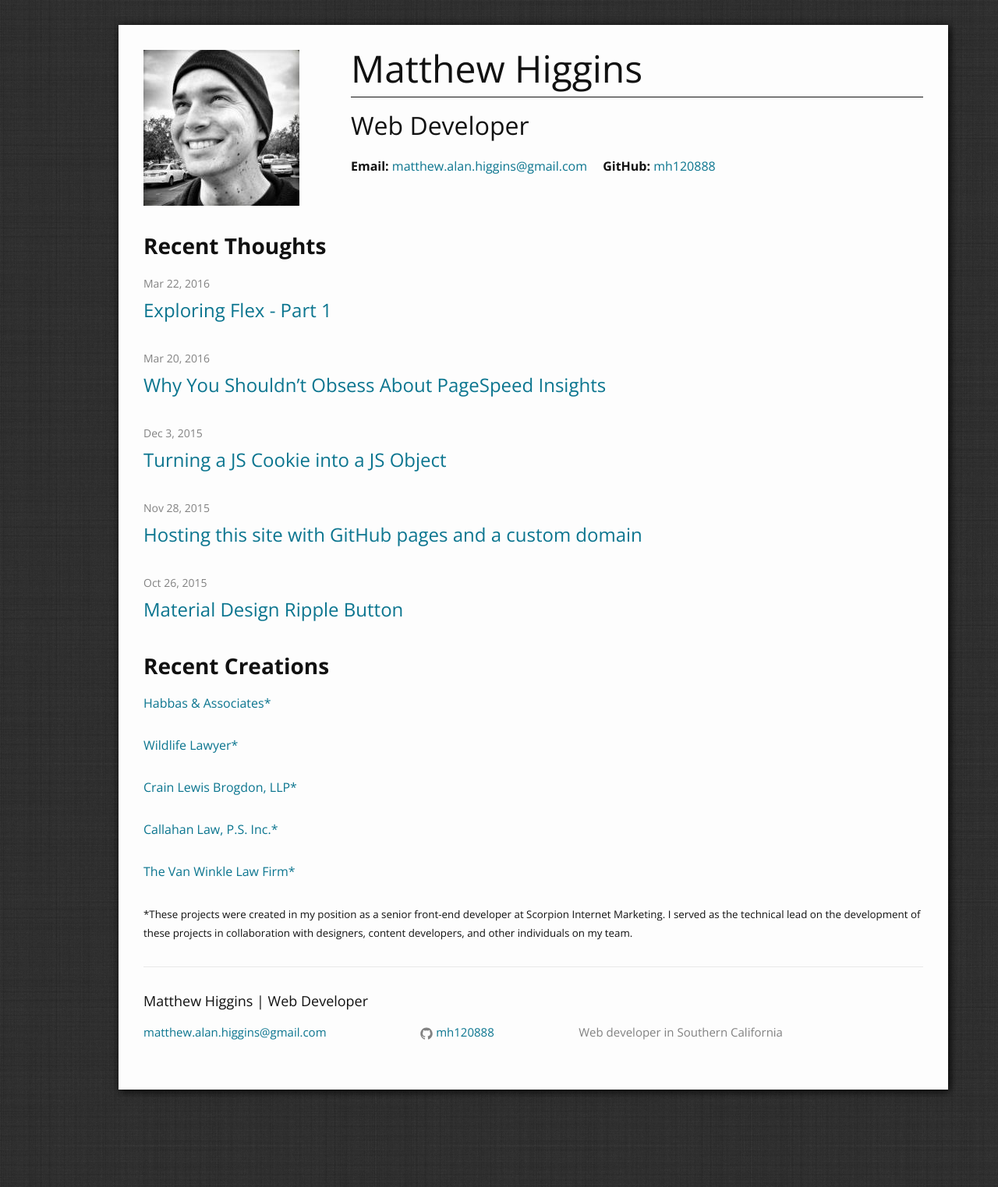
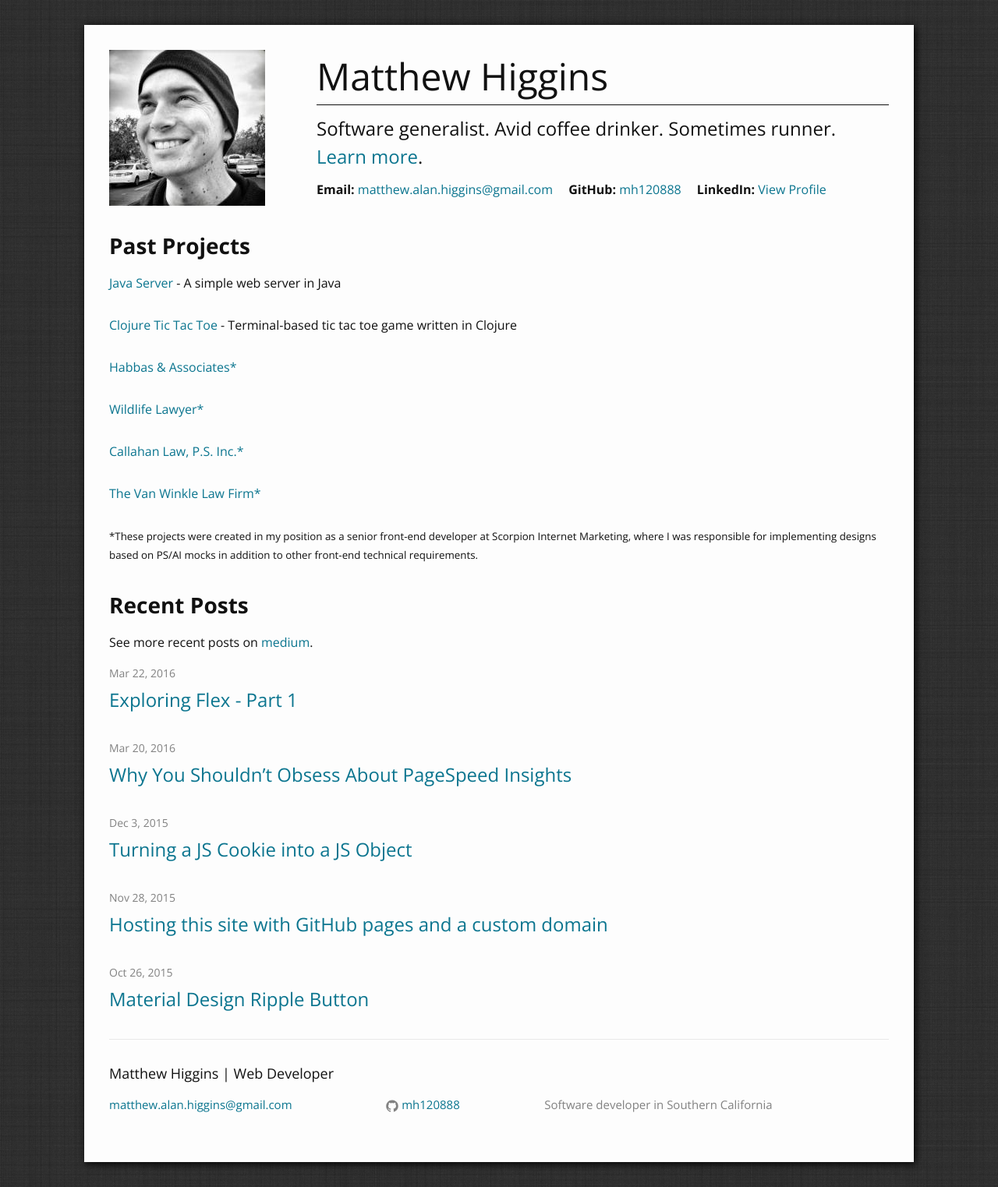
Before and after one commit to mh120888/new-portfolio, a Jekyll site: the page built from index.html, in a window 1280 px wide. Shown: the whole page at 78% size. Built offline with Jekyll 4.4.1, drawn with Linux system fonts in a browser that asks for light colours; before the commit the page ends 1430 px from its top, so only the background shows below that.

Commit message:
Update site with changes from 8th Light (medium blogs, updated about page).
Also adds some minor styling changes.

```diff
--- a/_config.yml
+++ b/_config.yml
@@ -2,10 +2,9 @@
 title: Matthew Higgins | Web Developer
 email: matthew.alan.higgins@gmail.com
 description: > # this means to ignore newlines until "baseurl:"
-  Matthew Higgins is a web developer currently located in the Los Angeles area. Since 2014 he has worked primarily as a front end developer,
-  but he also has experience as a full stack Rails developer.
+  Matthew Higgins is a web developer currently located in the Los Angeles area. He has worked as both a front-end and full stack software developer with technologies including Ruby on Rails, Java, Spring, Spring Batch, and Clojure.
 footer_info: > # this means to ignore newlines until "baseurl:"
-  Web developer in Southern California
+  Software developer in Southern California
 baseurl: "" # the subpath of your site, e.g. /blog/
 url: "http://www.matthewalanhiggins.com" # the base hostname & protocol for your site
 github_username:  mh120888
--- a/_layouts/home.html
+++ b/_layouts/home.html
@@ -10,9 +10,11 @@
             <div class='img-wrapper'><img src={{ "/images/profile.jpeg" | prepend: site.baseurl }} alt='Matthew Higgins'></div>
             <div class='text-wrapper'>
                 <h1>Matthew Higgins</h1>
-                <h2>Web Developer</h2>
+                <h2>Software generalist. Avid coffee drinker. Sometimes runner. <a href='/about'>Learn more</a>.</h2>
+
                 <span class='contact-info'><span class='label'>Email:</span> <a href="mailto:{{ site.email }}">{{ site.email }}</a></span>
                 <span class='contact-info'><span class='label'>GitHub:</span> <a href="https://github.com/{{ site.github_username }}">{{  site.github_username }}</a></span>
+                <span class='contact-info'><span class='label'>LinkedIn: <a href='https://www.linkedin.com/in/matthewalanhiggins/'>View Profile</a></span></span>
             </div>
         </header>
         <div class="wrapper">
--- a/_sass/_base.scss
+++ b/_sass/_base.scss
@@ -29,7 +29,7 @@ body {
 .virtual-page {
     background-color: $background-color;
     max-width: 1000px;
-    margin: 0 2em 0 auto;
+    margin: 0 auto;
     box-shadow: 2px 2px 10px #000;
     position: relative;
     padding: 2em;
--- a/_sass/_home.scss
+++ b/_sass/_home.scss
@@ -4,7 +4,7 @@
 	padding: 0 0 30px;
 	.img-wrapper, .text-wrapper {
 		display: table-cell;
-		vertical-align: top;
+		vertical-align: middle;
 	}
 	.img-wrapper {
 		width: 25%;
@@ -23,8 +23,14 @@
 	}
 	h2	{
 		margin: 0 auto .5em;
-		font-size: 2em;
+		font-size: 1.5em;
 	}
+}
+
+.emphasis {
+	margin: 0 auto;
+	font-size: 1.4em;
+	font-style: italic;
 }
 
 .section {
@@ -43,6 +49,25 @@
 .contact-info {
 	display: inline-block;
 	padding-right: 16px;
+}
+
+@media screen and (max-width: 850px) {
+	.home-header {
+		display: block;
+		h1 {
+			font-size: 2.5em;
+		}
+		.img-wrapper, .text-wrapper {
+			display: block;
+			padding: 0;
+			width: 100%;
+		}
+		.img-wrapper {
+			margin: 0 auto 2em;
+			text-align: center;
+			max-width: 300px;
+		}
+	}
 }
 
 @media screen and (max-width:600px) {
--- a/index.html
+++ b/index.html
@@ -1,6 +1,16 @@
 ---
 layout: home
 projects:
+- {
+  name: "Java Server",
+  url: "https://github.com/mh120888/java-server",
+  description: "A simple web server in Java"
+}
+- {
+  name: "Clojure Tic Tac Toe",
+  url : "https://github.com/mh120888/matts-clojure-ttt",
+  description: "Terminal-based tic tac toe game written in Clojure"
+}
 - {
   name:  "Habbas & Associates",
   url: "http://habbaslaw2015com.scorpionlocal.com/",
@@ -9,11 +19,6 @@ disclaimer: '*'
 - {
   name: "Wildlife Lawyer",
   url: "http://www.wildlifelawyer.com/",
-disclaimer: '*'
-}
-- {
-name:  "Crain Lewis Brogdon, LLP",
-url: "http://www.crainlewis.com/",
   disclaimer: '*'
 }
 - {
@@ -30,7 +35,20 @@ disclaimer: '*'
 
 <div class="home">
   <section class='section'>
-    <h2>Recent Thoughts</h2>
+    <h2>Past Projects</h2>
+    <ul class='post-list'>
+      {% for project in page.projects %}
+      <li><a href="{{ project.url }}" target='_blank'>{{ project.name }}{{ project.disclaimer }}</a>
+        {% if project.description %}
+        <span> - {{ project.description }}</span></li>
+        {% endif %}
+      {% endfor %}
+    </ul>
+    <small>*These projects were created in my position as a senior front-end developer at Scorpion Internet Marketing, where I was responsible for implementing designs based on PS/AI mocks in addition to other front-end technical requirements.</small>
+  </section>
+  <section class='section'>
+    <h2>Recent Posts</h2>
+    <p>See more recent posts on <a href='https://medium.com/@matthew.alan.higgins'>medium</a>.</p>
     <ul class="post-list">
       {% for post in site.posts %}
       <li>
@@ -43,14 +61,4 @@ disclaimer: '*'
       {% endfor %}
     </ul>
   </section>
-
-  <section class='section'>
-    <h2>Recent Creations</h2>
-    <ul class='post-list'>
-      {% for project in page.projects %}
-      <li><a href="{{ project.url }}" target='_blank'>{{ project.name }}{{ project.disclaimer }}</a></li>
-      {% endfor %}
-    </ul>
-    <small>*These projects were created in my position as a senior front-end developer at Scorpion Internet Marketing. I served as the technical lead on the development of these projects in collaboration with designers, content developers, and other individuals on my team.</small>
-  </section>
 </div>
```
Also changed, not shown: about.md (+4 -10 lines). Lines whose indentation alone changed are shown as unchanged.
